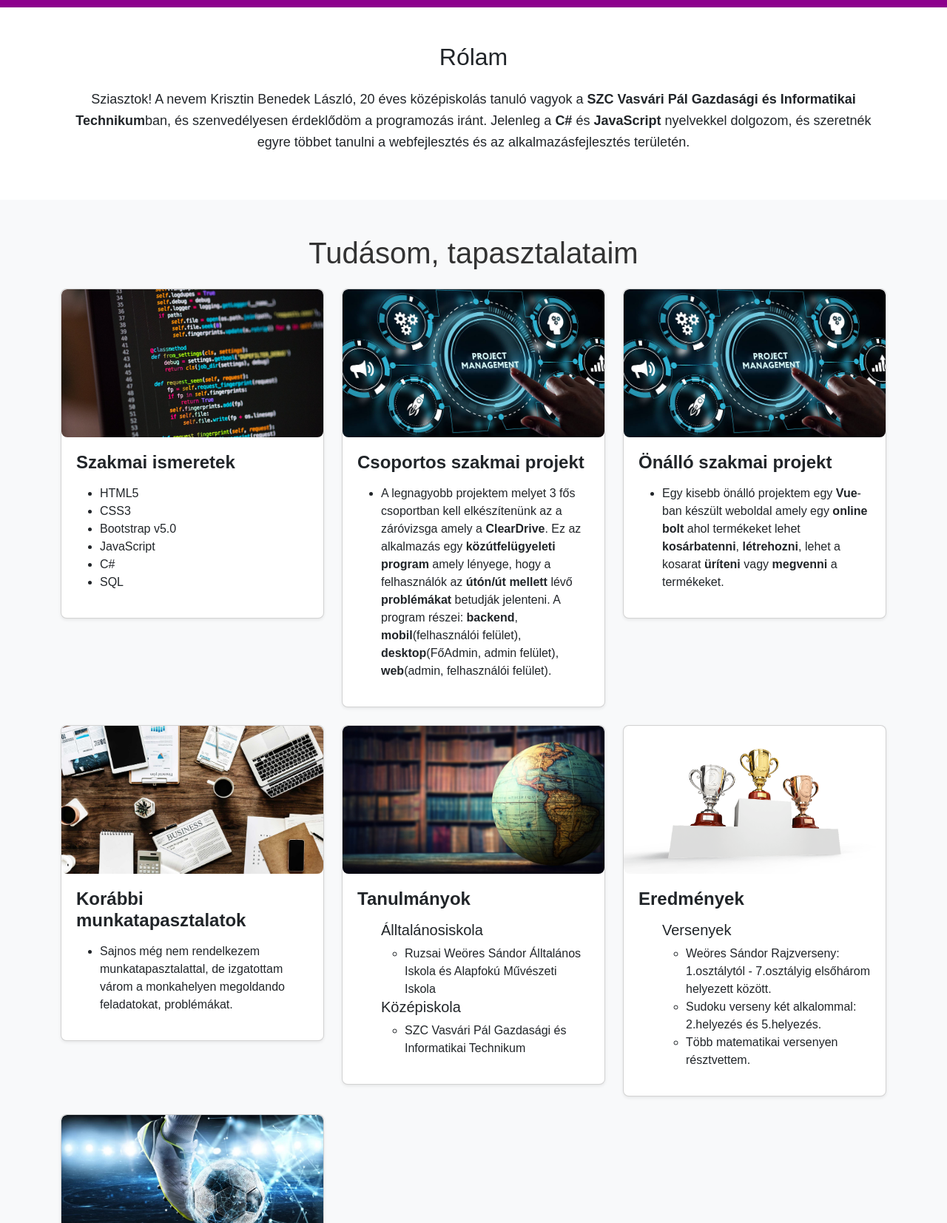
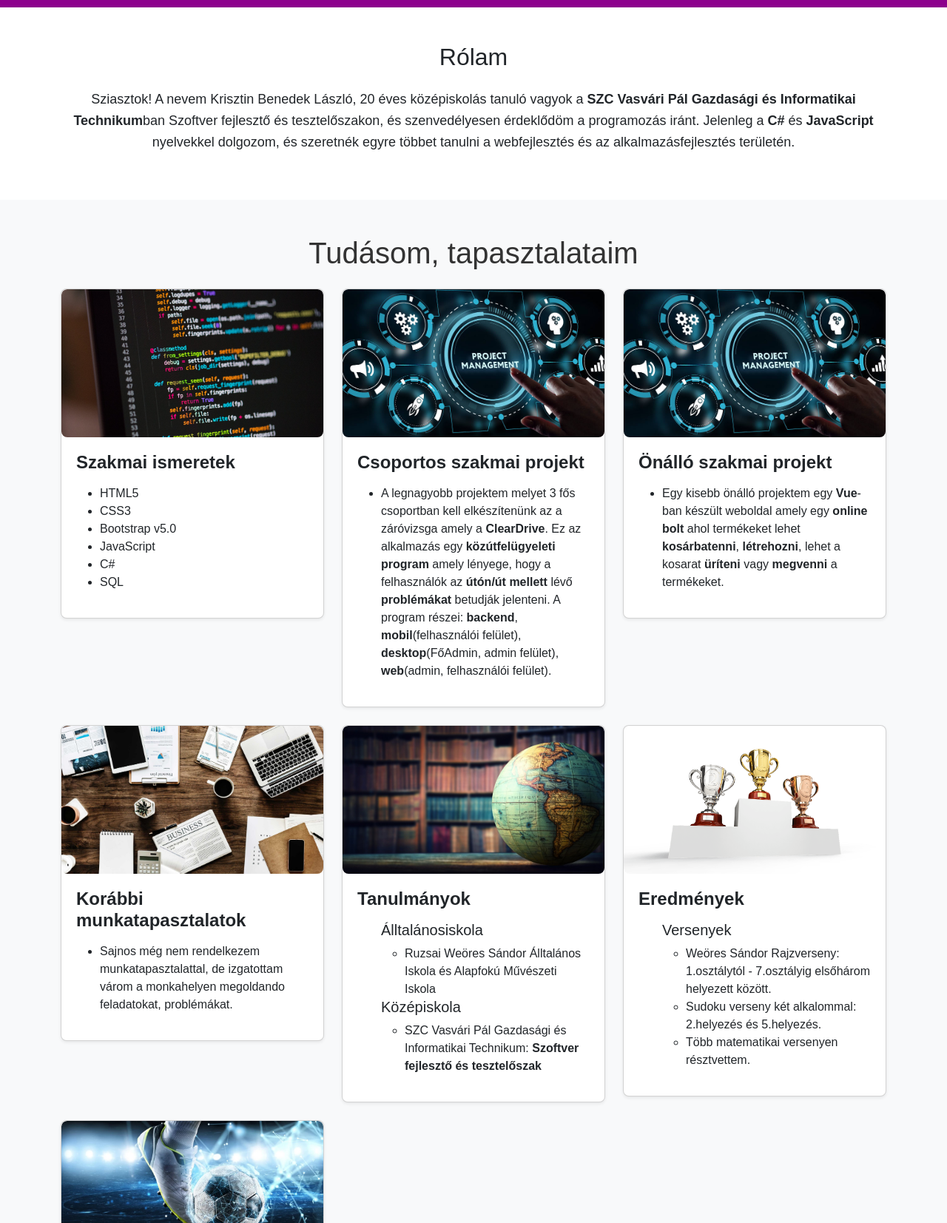
Before and after one commit to b0kriben/Portfolio, a plain HTML site: page Portfólió-KA/index.html in a window 1280 px wide. Shown: the part 300-1953 px from the top of the page at 74% size. Drawn offline with nearby package versions, Linux system fonts and the light colour scheme.

Commit message:
apróbb javítások

```diff
--- a/Portfólió-KA/index.html
+++ b/Portfólió-KA/index.html
@@ -30,7 +30,7 @@
     <section class="about py-5">
         <div class="container">
             <h2 class="text-center mb-4">Rólam</h2>
-            <p>Sziasztok! A nevem Krisztin Benedek László, 20 éves középiskolás tanuló vagyok a <strong>SZC Vasvári Pál Gazdasági és Informatikai Technikum</strong>ban, és szenvedélyesen érdeklődöm a programozás iránt. Jelenleg a <strong>C#</strong> és <strong>JavaScript</strong> nyelvekkel dolgozom, és szeretnék egyre többet tanulni a webfejlesztés és az alkalmazásfejlesztés területén.</p>
+            <p>Sziasztok! A nevem Krisztin Benedek László, 20 éves középiskolás tanuló vagyok a <strong>SZC Vasvári Pál Gazdasági és Informatikai Technikum</strong>ban Szoftver fejlesztő és tesztelőszakon, és szenvedélyesen érdeklődöm a programozás iránt. Jelenleg a <strong>C#</strong> és <strong>JavaScript</strong> nyelvekkel dolgozom, és szeretnék egyre többet tanulni a webfejlesztés és az alkalmazásfejlesztés területén.</p>
         </div>
     </section>
 
@@ -99,7 +99,7 @@
                                 </ul>
                                 <h5>Középiskola</h5>
                                 <ul>
-                                    <li>SZC Vasvári Pál Gazdasági és Informatikai Technikum</li>
+                                    <li>SZC Vasvári Pál Gazdasági és Informatikai Technikum: <strong>Szoftver fejlesztő és tesztelőszak</strong></li>
                                 </ul>
                             </ul>
                         </div>
```
